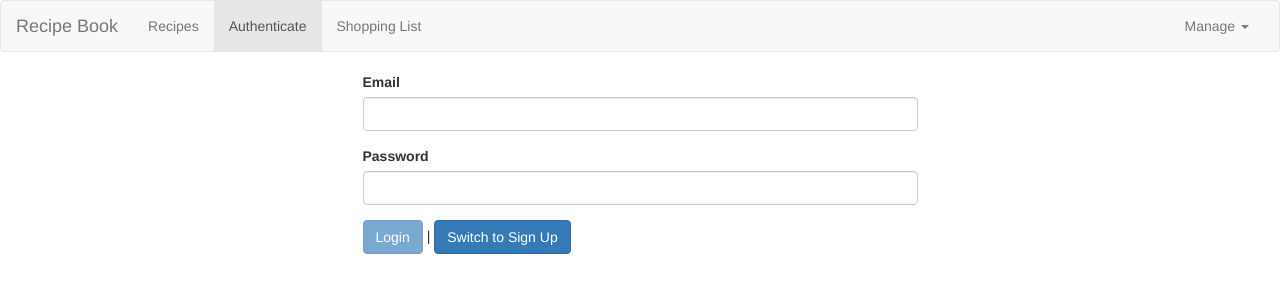
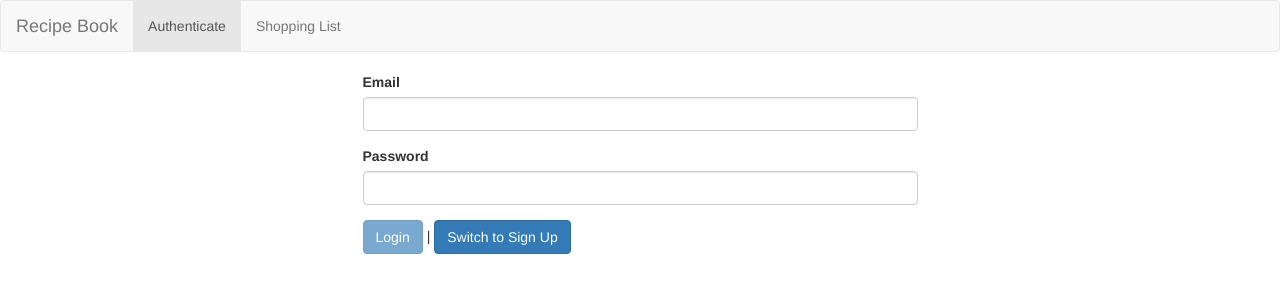
Before and after one commit to Tejas-Khairnar/ng-recipe-shopping-book, an Angular app: page /auth in a window 1280 px wide. Shown: the top 300 px of the page. Built offline with nearby package versions, Linux system fonts and the light colour scheme.

Commit message:
Reflect auth state in UI using subject and *ngIf

```diff
--- a/src/app/auth/auth.component.ts
+++ b/src/app/auth/auth.component.ts
@@ -1,6 +1,7 @@
 import { Component } from '@angular/core';
 import { NgForm } from '@angular/forms';
 import { Observable } from 'rxjs';
+import { Router } from '@angular/router';
 
 import { AuthService, AuthResponseData } from './auth.service';
 
@@ -17,7 +18,7 @@ export class AuthComponent {
     error: string = null;
 
     // inject auth service here
-    constructor(private authService: AuthService) { }
+    constructor(private authService: AuthService, private router: Router) { }
 
     // switch button title between login or sign up mode
     onSwitchMode() {
@@ -54,6 +55,8 @@ export class AuthComponent {
             console.log(resData);
             // stop loading spinner here
             this.isLoading = false;
+            // on successfull login redirect user to recipes page
+            this.router.navigate(['/recipes']);
         }, errorMessage => {
             // stop loading spinner here
             this.isLoading = false;
--- a/src/app/header/header.component.html
+++ b/src/app/header/header.component.html
@@ -18,15 +18,17 @@
             <!-- left side links -->
             <ul class="nav navbar-nav">
                 <!-- ansolute path must specify here -->
-                <li routerLinkActive="active"><a routerLink="/recipes">Recipes</a></li>
-                <li routerLinkActive="active"><a routerLink="/auth">Authenticate</a></li>
+                <li routerLinkActive="active" *ngIf="isUserAuthenticated"><a routerLink="/recipes">Recipes</a></li>
+                <li routerLinkActive="active" *ngIf="!isUserAuthenticated"><a routerLink="/auth">Authenticate</a></li>
                 <li routerLinkActive="active"><a routerLink="/shopping-list">Shopping List</a></li>
             </ul>
 
             <!-- right side links -->
             <ul class="nav navbar-nav navbar-right">
+                <!-- route for logout user -->
+                <li *ngIf="isUserAuthenticated"><a style="cursor: pointer;">Logout</a></li>
                 <!-- place dropdown as an attribute to element -->
-                <li class="dropdown" appDropdown>
+                <li class="dropdown" appDropdown *ngIf="isUserAuthenticated">
                     <!-- link to open dropdown -->
                     <a style="cursor: pointer;" class="dropdown-toggle" role="button">Manage <span class="caret"></span></a>
                     <ul class="dropdown-menu">
--- a/src/app/header/header.component.ts
+++ b/src/app/header/header.component.ts
@@ -1,15 +1,30 @@
-import { Component } from '@angular/core';
+import { Component, OnInit, OnDestroy } from '@angular/core';
+import { Subscription } from 'rxjs';
 
 import { DataStorageService } from '../shared/data-storage-service';
+import { AuthService } from '../auth/auth.service';
 
 @Component({
   selector: 'app-header',
   templateUrl: './header.component.html',
 })
-export class HeaderComponent {
+export class HeaderComponent implements OnInit, OnDestroy {
+  // flag to check user is authenticated or not
+  isUserAuthenticated = false;
+  // store user subscription
+  private userSub: Subscription;
 
   // inject DataStorageService for accessing http
-  constructor(private dataStoraheService: DataStorageService) { }
+  constructor(private dataStoraheService: DataStorageService, private authService: AuthService) { }
+
+  ngOnInit() {
+    this.userSub = this.authService.user.subscribe(user => {
+      // user either null(not login) or object(on login)
+      this.isUserAuthenticated = !!user; // same as !user ? false : true;
+      console.log(!user);
+      console.log(!!user);
+    });
+  }
 
   // send data to firebase backend using data storage service
   onSaveDataToBackend() {
@@ -20,4 +35,10 @@ export class HeaderComponent {
   onFetchDataFromBackend() {
     this.dataStoraheService.fetchRecipesFromFirebase().subscribe();
   }
+
+  // destroy our own subscription here
+  ngOnDestroy() {
+    // cleanup work
+    this.userSub.unsubscribe();
+  }
 }
```
